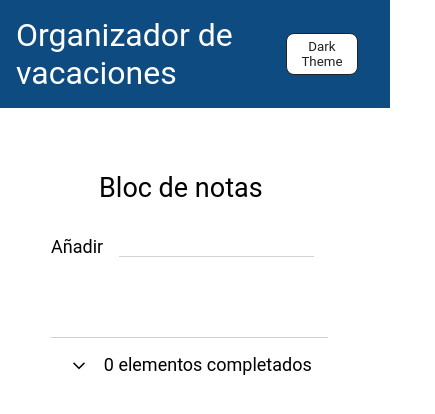
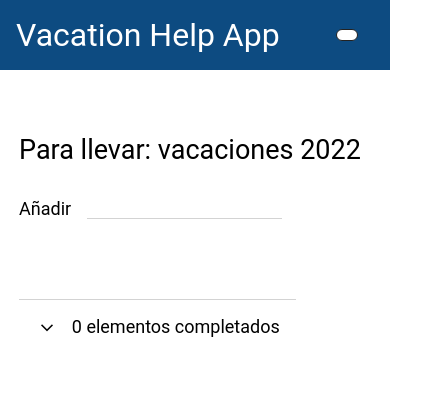
Before and after one commit to roberto-palomino/proyecto-teachT3ch, a plain HTML site: page index.html in a window 390 px wide. Shown: the whole page, 435 px wide, since content can reach past the window. Drawn offline with nearby package versions, Linux system fonts and the light colour scheme.

Commit message:
Add theme-mode to localStorage. Clean html file and css file

```diff
--- a/index.css
+++ b/index.css
@@ -78,7 +78,6 @@ header {
 
 .section-title {
     margin-bottom: 2rem;
-    margin-left: 3rem;
 }
 
 .list-container {
@@ -217,14 +216,14 @@ header {
     .title-holidays {
         min-width: auto;
     }
+
     .items-travel {
         min-width: auto;
         min-width: auto;
         border: none;
         box-shadow: none;
-        margin-left: 4rem;
+    }
 
-    }
     .dark-mode-toggle {
         margin-right: 1rem;
     }
--- a/index.html
+++ b/index.html
@@ -7,18 +7,18 @@
     <meta name="viewport" content="width=device-width, initial-scale=1.0">
     <link rel="stylesheet" href="https://fonts.googleapis.com/css2?family=Material+Symbols+Outlined:opsz,wght,FILL,GRAD@20..48,100..700,0..1,-50..200" />
     <link rel="stylesheet" href="index.css">
-    <title>Organizador vacaciones</title>
+    <title>Vacation Help App</title>
 </head>
     <body id="body">
         <header>
-            <h1 class="title-holidays">Organizador de vacaciones</h1>
+            <h1 class="title-holidays">Vacation Help App</h1>
             <button id="dark-mode-toggle" class="dark-mode-toggle">
-                </button>
+            </button>
         </header>
         <main>
             <section class="items-travel">
                 <h2 class="section-title">
-                    Bloc de notas
+                    Para llevar: vacaciones 2022
                 </h2>
                 <div class="list-container">
                     <label for="toDo-input" class="label-input">Añadir</label>
@@ -27,13 +27,10 @@
                 <div class="list-container">
                     <ul class="list-box" id="list"></ul>
                 </div>
+                <div class="list-completed-container" role="button" aria-label="Desplegar" tabindex="0"
+                    id="menu-accordion-button">
+                    <span class="material-symbols-outlined" id="completed-icon">
 
-                <div class="list-completed-container" role="button" aria-label="Desplegar" tabindex="0" id="menu-accordion-button">
-                    <!-- <span id="completed-icon">
-                                        </span> -->
-                    <span class="material-symbols-outlined" id="completed-icon">
-                        <!-- expand_more -->
-                        <!-- chevron_right -->
                     </span>
                     <span id="completed-total"></span>
                 </div>
--- a/index.js
+++ b/index.js
@@ -101,16 +101,18 @@ function generateItem(itemValue) {
 
 function renderItems() {
   const list = document.getElementById("list");
-  const listCompleted = document.getElementById("list-Completed")
+  const listCompleted = document.getElementById("list-Completed");
 
   list.innerHTML = "";
-  listCompleted.innerHTML = ""
+  listCompleted.innerHTML = "";
 
   for (const generalIndex in holidayToDoList) {
     const itemValue = holidayToDoList[generalIndex];
-    const { listElement, checkInput} = generateItem(itemValue)
+    const { listElement, checkInput } = generateItem(itemValue);
 
-    const isACompletedItem = holidayToDoListComplete.find((item) => item === itemValue);
+    const isACompletedItem = holidayToDoListComplete.find(
+      (item) => item === itemValue
+    );
     if (!isACompletedItem) {
       list.appendChild(listElement);
     }
@@ -119,14 +121,13 @@ function renderItems() {
 
   for (const completedIndex in holidayToDoListComplete) {
     const itemValue = holidayToDoListComplete[completedIndex];
-    const { listElement, checkInput} = generateItem(itemValue)
-    listElement.id = "completed"
+    const { listElement, checkInput } = generateItem(itemValue);
+    listElement.id = "completed";
     checkInput.checked = true;
 
-    listCompleted.appendChild(listElement)
+    listCompleted.appendChild(listElement);
     checkInput.addEventListener("change", toggleCheck);
   }
-
 
   const totalSpan = document.getElementById("completed-total");
   const menuAccordion = document.getElementById("menu-accordion-button");
@@ -134,18 +135,16 @@ function renderItems() {
   totalSpan.innerText = `${holidayToDoListComplete.length} elementos completados`;
   accordionButton.innerText = "expand_more";
   menuAccordion.onclick = () => {
-  listCompleted.classList.toggle("countTextVisibility");
+    listCompleted.classList.toggle("countTextVisibility");
 
-      if (accordionButton.innerText === "expand_more") {
-        accordionButton.innerText = "chevron_right"
+    if (accordionButton.innerText === "expand_more") {
+      accordionButton.innerText = "chevron_right";
     } else {
       accordionButton.innerText = "expand_more";
     }
-  }
-  // console.log("Lista completa", holidayToDoList);
-  // console.log("Lista de completados", holidayToDoListComplete);
-    };
-    renderItems()
+  };
+}
+renderItems();
 
 
 const darkModeToggle = document.getElementById("dark-mode-toggle");
@@ -161,8 +160,11 @@ darkModeToggle.addEventListener('click', () => {
   } else {
     darkModeToggle.textContent = "Dark Theme"
   }
+  localStorage.setItem("theme-mode", darkModeToggle.textContent);
   });
 window.onload = () => {
   const themeClass = localStorage.getItem("darkmode");
   body.classList = themeClass;
+  const themeMode = localStorage.getItem("theme-mode");
+  darkModeToggle.textContent = themeMode;
 }
```
